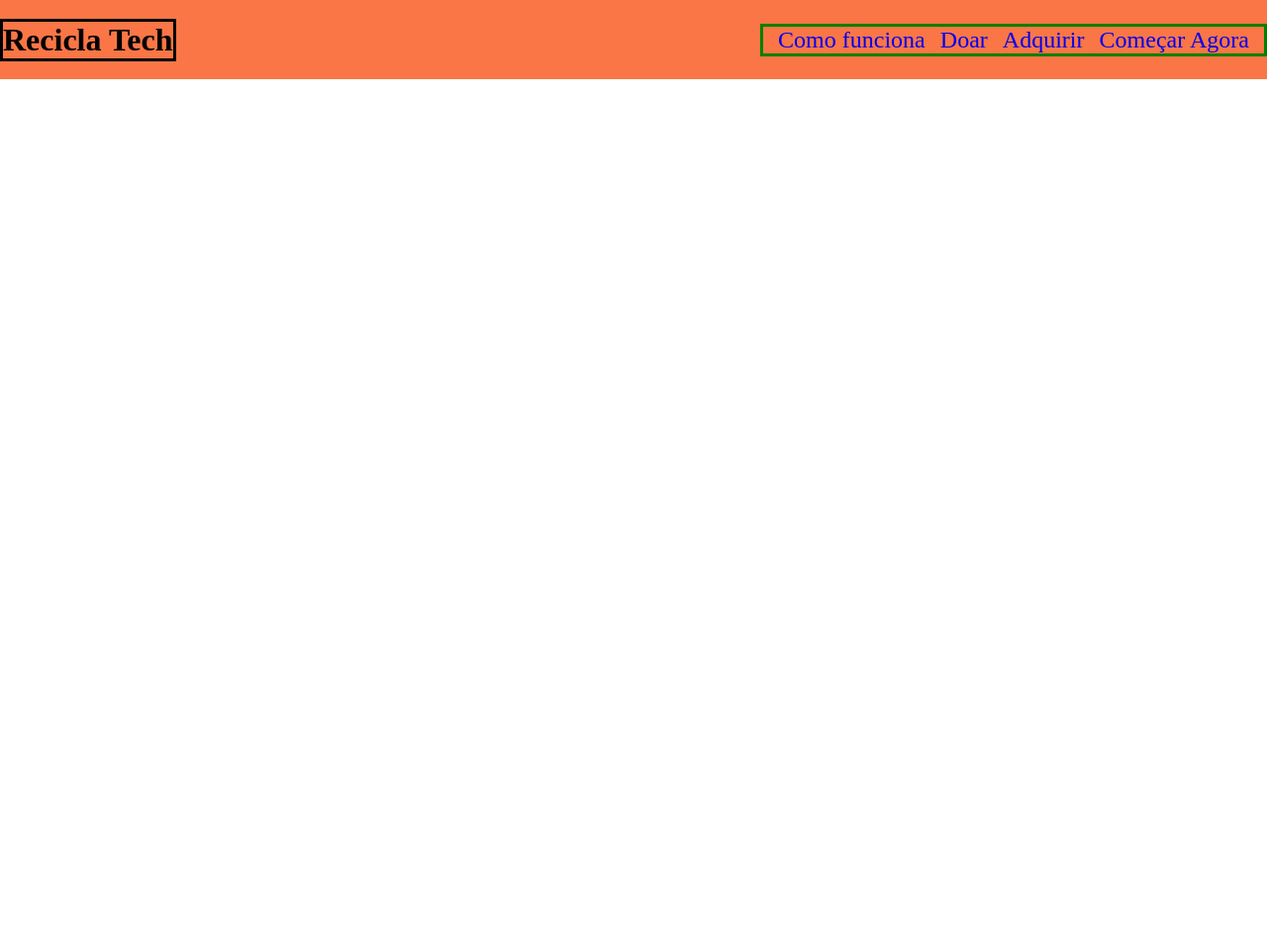
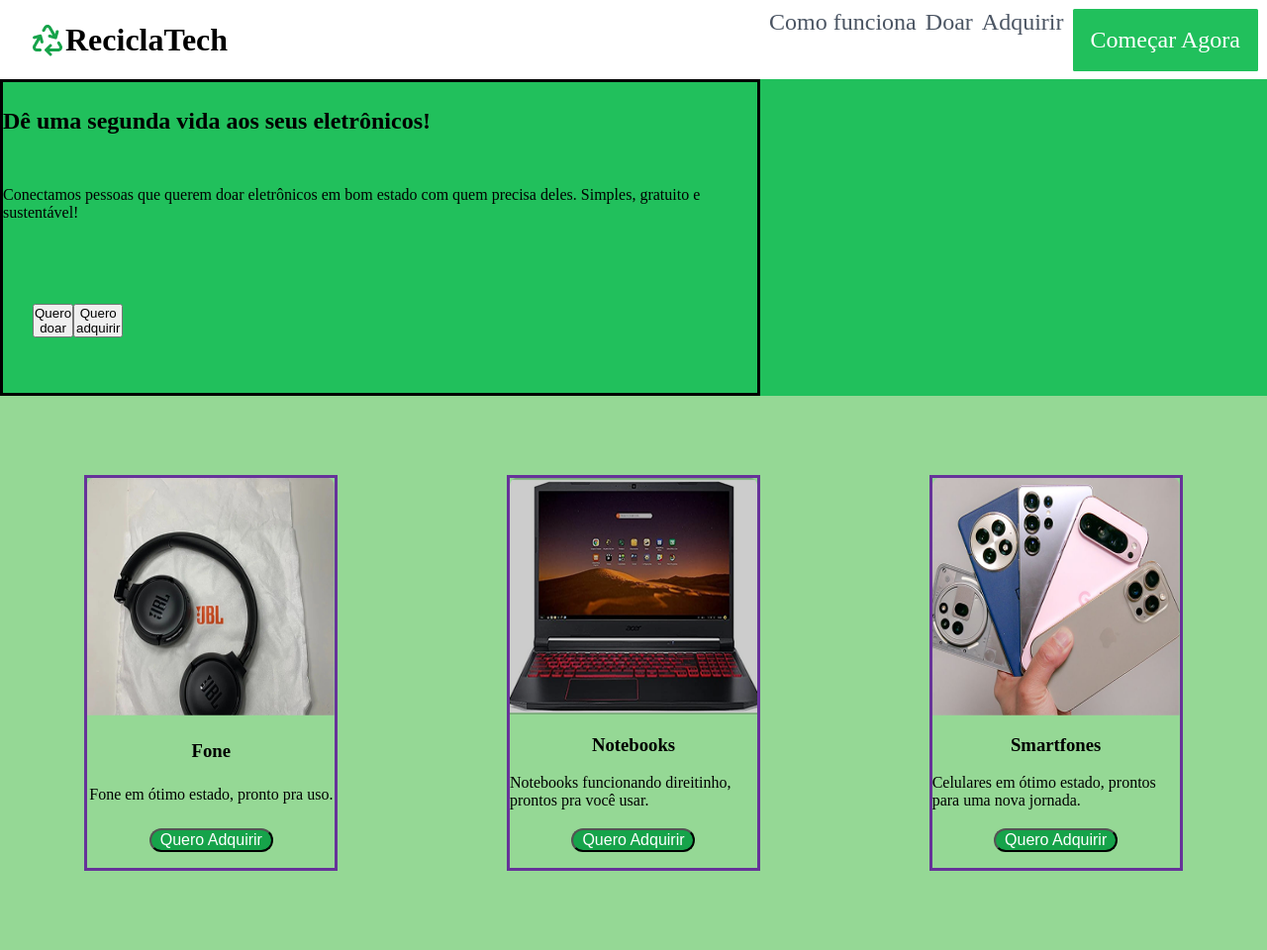
Before and after one commit to ThamiFL/recicla-tech, a plain HTML site: page index.html in a window 1280 px wide. Shown: the whole page at 99% size. Before the commit the page ends 800 px from the top, so only its background shows below. Drawn offline with Linux system fonts and the light colour scheme.

Commit message:
finalização da headar e inicio da section

```diff
--- a/index.html
+++ b/index.html
@@ -6,18 +6,67 @@
     <title>Recicla Tech</title>
 <link rel="stylesheet" href="style.css">
 </head>
+<!----------------------------------------------------------->
 <body>
 <header>
-<h1>Recicla Tech</h1>
+
+<div>
+<img src="./assets/Frame.png" alt="LogoReciclatech">
+<h1>ReciclaTech</h1>
+</div>
+
 <nav>
     <a href="#">Como funciona</a>
     <a href="#">Doar</a>
     <a href="#">Adquirir</a>
-    <a href="#">Começar Agora</a>
+    <a class="BotaoVerdeheader" href="#">Começar Agora</a>
 </nav>
+</header>
+<!------------------------------------------------------------->
+<main>
 
-</header>
+<section class="primeirasection">
+<section>
+    <h2> Dê uma segunda vida aos seus eletrônicos!  </h2>
+   <p>Conectamos pessoas que querem doar eletrônicos em bom estado com quem precisa deles.
+     Simples, gratuito e sustentável!</p>
 
+     <div class="divprimeirasection">
+  <button class="botaoverde"> Quero doar </button>
+     <button class="botaobranco"> Quero adquirir </button>
+     </div>
+
+
+</section>
+</section>
+
+
+<section class="produtosDisponiveis">
+
+    <article>
+        <img src="./assets/Fone.png" alt="Fone de ouvido jbl"/>
+        <h3>Fone</h3>
+        <p>Fone em ótimo estado, pronto pra uso.</p>
+        <button> Quero Adquirir </button>
+    </article>
+
+<article>
+    <img src="./assets/Notebook.png" alt="Notebook">
+    <h3> Notebooks</h3>
+    <p>Notebooks funcionando direitinho, prontos pra você usar.</p>
+    <button>Quero Adquirir</button>
+</article>
+
+<article>
+    <img src="./assets/Smartphones.png" alt="Smartfone">
+    <h3>Smartfones</h3>
+    <p>Celulares em ótimo estado, prontos para uma nova jornada.</p>
+    <button>Quero Adquirir</button>
+</article>
+
+</section>
+
+</main>
 
 </body>
 </html>
--- a/style.scss
+++ b/style.scss
@@ -7,8 +7,9 @@ box-sizing: border-box;
 
 header {
 
-    background-color: rgb(250, 118, 70);
+  background-color: #ffffff;
 display: flex; //ativa as caixas flexiveis
+
 justify-content: flex-start; //é o padrão. os itens são postos no começo do eixo principal.
 justify-content: flex-end; //os itens são postos no final do eixo principal
 justify-content: center; // os itens são postos no meio do eixo principal.
@@ -21,19 +22,98 @@ align-items: flex-end; // os itens são postos no final no eixo Y (vertical)
 align-items: center; // os itens são postos no meio do eixo Y (vertical)
 }
 
+div {
+margin: 30px;
+display: flex;
+justify-content: space-between;
+align-items: center;
+width: 12%;
+}
+
 h1 {
-    border: solid;
+
 }
 
 // colocar borda pra ver como ta.
 nav {
-    border: solid green;
+
     display: flex;
     justify-content: space-evenly;
     width: 40%; // se eu quero espaçar eu preciso de um tamanho.
+
 }
 
 a {
     text-decoration: none;
     font-size: 1.5rem;
+    color: #4B5563;
+
 }
+
+
+.BotaoVerdeheader {
+    background-color: #21C05C;
+    color: #ffffff;
+    font-size: 1.5rem;
+    cursor: pointer;
+    padding: 18px;
+border-radius: 1.5px;
+}
+
+
+
+.primeirasection {
+    background-color: #21C05C;
+    height: 40vh;
+
+section {
+border: solid;
+width: 60vw;
+height: 40vh;
+display: flex;
+flex-direction: column;
+justify-content: space-around;
+}
+}
+
+
+
+.produtosDisponiveis {
+    background-color: rgb(149, 216, 149);
+display: flex;
+justify-content: space-around;
+align-items: center;
+height: 70vh;
+
+
+article {
+border: solid rebeccapurple;
+width: 20%;
+height: 50vh;
+display: flex;
+flex-direction: row; //padrão. os itens são organizados em forma de linha da esquerda para a direita
+//flex-direction: row-reverse; //os itens são organizados em forma de linha (fileira) da direita pra esquerda
+flex-direction: column; //os itens são organizados em coluna de cima para baixo
+justify-content: space-between;
+align-items: center;
+
+img{
+width: 100%;
+height: 30vh;
+}
+
+button {
+    width: 50%;
+    height: 3vh;
+    cursor: pointer;
+    margin-bottom: 1rem;
+background-color: #16a34a;
+color: #ffffff;
+font-size: 1rem;
+border-radius: 15px;
+font-weight: 500;
+}
+
+}
+
+}
```
Also changed, not shown: assets/Fone.png (added), assets/Frame.png (added), assets/ICON1.png (added), assets/ICON2@2x.png (added), assets/Notebook.png (added), assets/Smartphones.png (added), assets/reciclagem.png (added), style.css, 1 other file.
